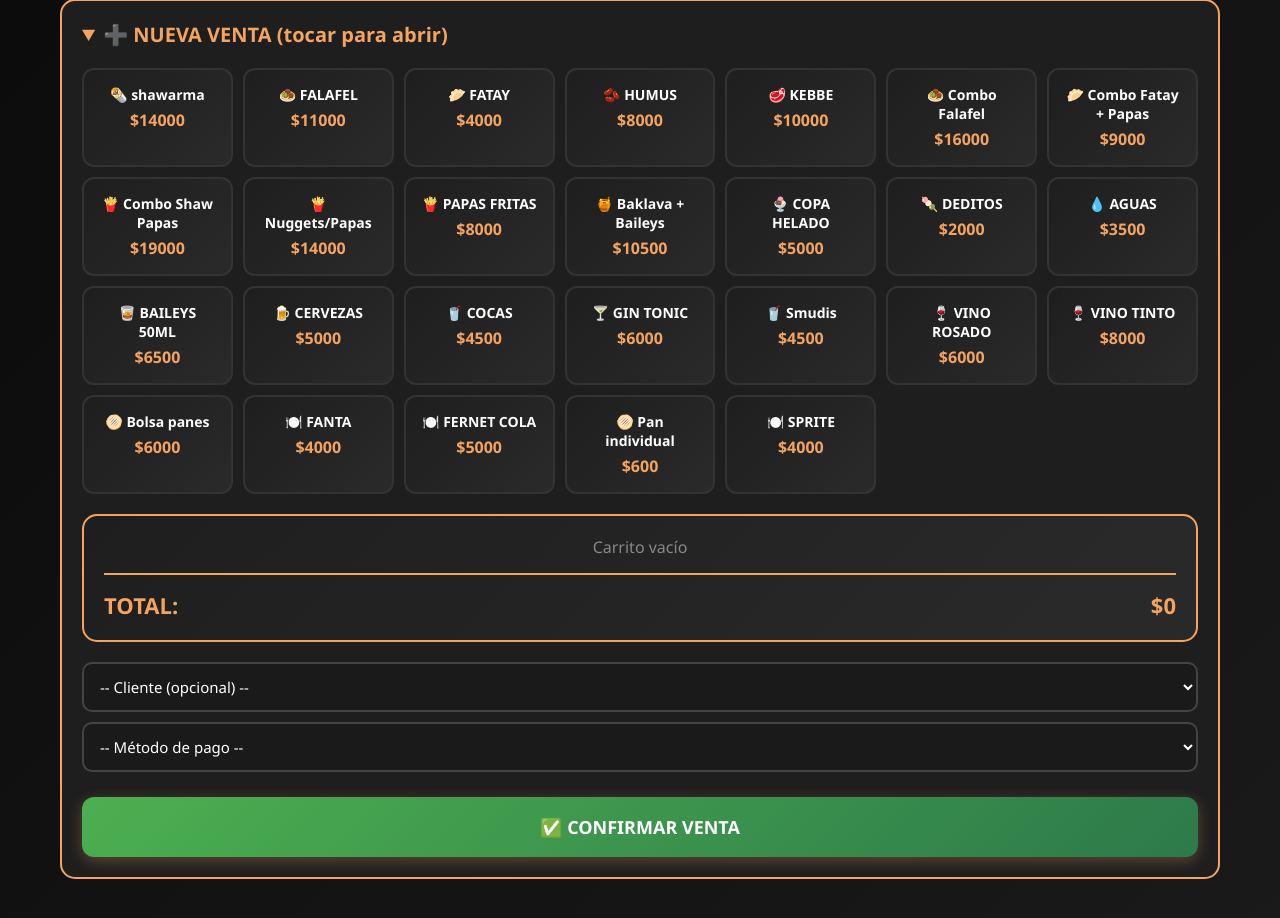
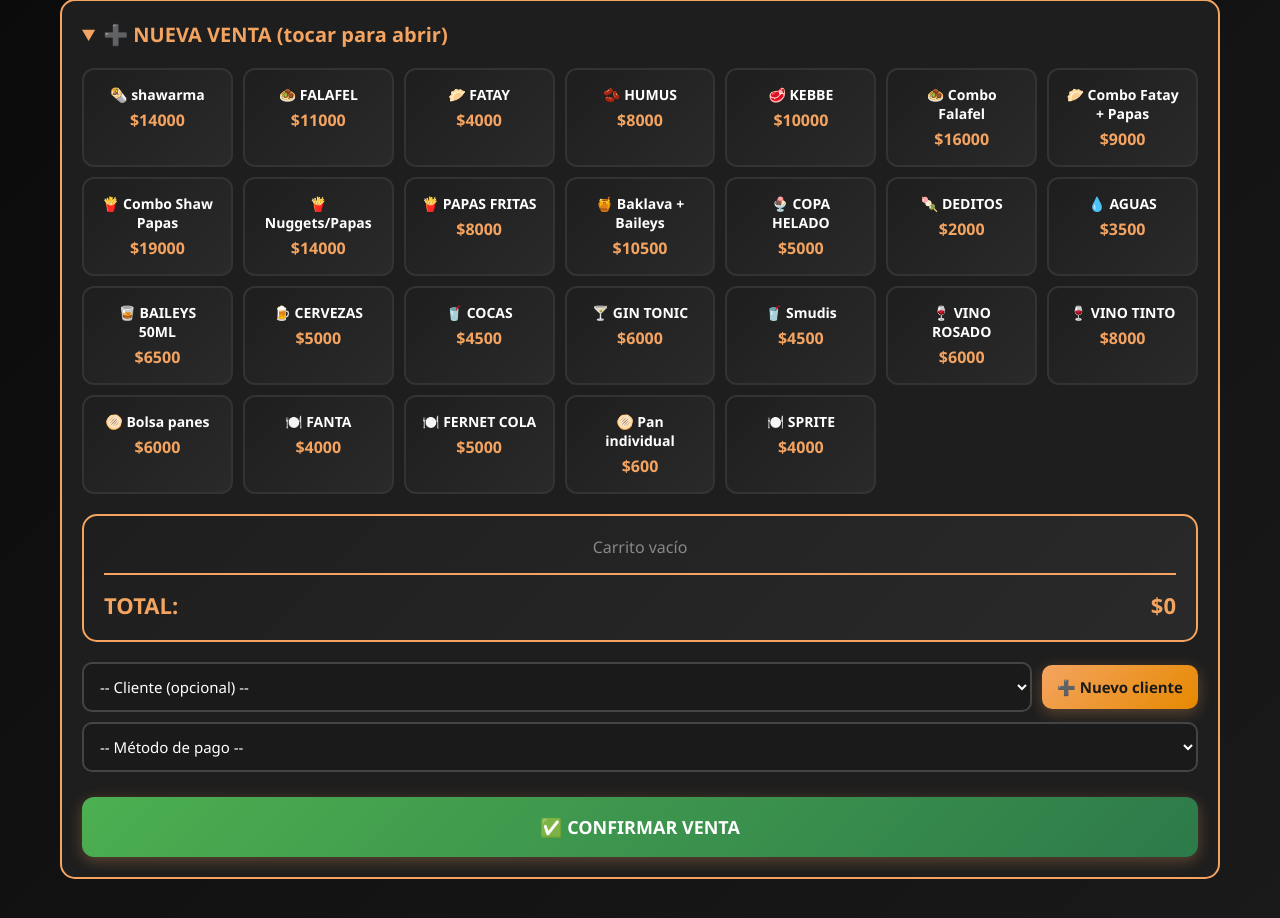
Before and after one commit to MDKShawarma/mdk-sistema, a Flask app: page /ventas in a window 1280 px wide, after a click on "➕ NUEVA VENTA (tocar para abrir)". Shown: the part 209-1127 px from the top of the page. Run offline with Flask 3, Linux system fonts and the light colour scheme; a user stored in the database is signed in; data comes from the database, SQL or seed files in the repository; data that the repository does not hold is empty.

Commit message:
Alta rapida de cliente desde pantalla de ventas

```diff
--- a/app.py
+++ b/app.py
@@ -426,7 +426,26 @@ def informe_borrar_dia(fecha):
     conn.close()
     print(f"OK: se borraron {borradas} ventas del dia {fecha}")
     return redirect(url_for('informe'))
-
+@app.route('/api/nuevo_cliente', methods=['POST'])
+@login_requerido_empleado
+def api_nuevo_cliente():
+    """Alta rapida de cliente desde la pantalla de ventas"""
+    nombre = request.form.get('nombre', '').strip()
+    telefono = request.form.get('telefono', '').strip()
+    if not nombre or not telefono:
+        return json.dumps({"ok": False, "error": "Faltan nombre o telefono"})
+    conn = get_db()
+    cursor = conn.cursor()
+    cursor.execute("SELECT id FROM clientes WHERE telefono = ?", (telefono,))
+    existente = cursor.fetchone()
+    if existente:
+        conn.close()
+        return json.dumps({"ok": False, "error": "Ya existe un cliente con ese telefono", "id": existente[0]})
+    cursor.execute("INSERT INTO clientes (nombre, telefono, total_compras, cantidad_pedidos, puntos) VALUES (?, ?, 0, 0, 0)", (nombre, telefono))
+    nuevo_id = cursor.lastrowid
+    conn.commit()
+    conn.close()
+    return json.dumps({"ok": True, "id": nuevo_id, "nombre": nombre})
 @app.route('/clientes', methods=['GET', 'POST'])
 @login_requerido
 def clientes():
--- a/templates/ventas.html
+++ b/templates/ventas.html
@@ -136,7 +136,7 @@ page-break-inside: avoid !important;
 <div class="comanda">
 <h2>MDK SHAWARMA</h2>
 <div class="subtitulo">Maison du Kebab</div>
-<div class="copia copia-cocina">👨‍🍳 COCINA</div>
+<div class="copia copia-cocina">👨🍳 COCINA</div>
 <div class="fecha">{{ comanda.fecha }}</div>
 <div class="linea"></div>
 <div style="text-align: center; font-size: 14px;">PEDIDO</div>
@@ -227,12 +227,15 @@ Vuelva pronto 🙏
 <span id="total-carrito">$0</span>
 </div>
 </div>
-<select id="cliente_id">
+<div style="display: flex; gap: 10px; align-items: center;">
+<select id="cliente_id" style="flex: 1; margin-bottom: 10px;">
 <option value="">-- Cliente (opcional) --</option>
 {% for c in clientes %}
 <option value="{{ c[0] }}" data-puntos="{{ c[2] }}">{{ c[1] }} ({{ c[2] }} pts)</option>
 {% endfor %}
 </select>
+<button type="button" onclick="abrirModalCliente()" style="background: linear-gradient(135deg, #f4a460, #e68900); color: #1a1a1a; border: none; border-radius: 10px; padding: 12px 15px; font-weight: bold; cursor: pointer; margin-bottom: 10px; font-size: 15px; white-space: nowrap;">➕ Nuevo cliente</button>
+</div>
 <div id="info-puntos" style="display:none; background:#1a1a1a; border:2px solid #f4a460; border-radius:10px; padding:12px; margin-bottom:10px;">
 <div style="color:#f4a460; font-size:14px; font-weight:bold; margin-bottom:6px;">⭐ Puntos del cliente: <span id="puntos-cliente">0</span></div>
 <div id="canje-info" style="display:none; color:#4CAF50; font-size:13px; margin-bottom:8px;">
@@ -300,6 +303,18 @@ Vuelva pronto 🙏
 </div>
 <button class="btn-agregar" onclick="agregarAlCarrito()">✅ AGREGAR AL CARRITO</button>
 <button class="btn-cancelar" onclick="cerrarModal()">CANCELAR</button>
+</div>
+</div>
+</div>
+<div id="modal-cliente" style="display: none;">
+<div class="modal-personalizacion">
+<div class="modal-box">
+<h2>➕ Nuevo cliente</h2>
+<input type="text" id="nc-nombre" placeholder="Nombre y apellido" style="width: 100%; padding: 12px; background: #1a1a1a; color: white; border: 2px solid #444; border-radius: 10px; font-size: 15px; margin-bottom: 10px;">
+<input type="text" id="nc-telefono" placeholder="Teléfono (ej: 1155667788)" style="width: 100%; padding: 12px; background: #1a1a1a; color: white; border: 2px solid #444; border-radius: 10px; font-size: 15px; margin-bottom: 10px;">
+<div id="nc-error" style="display: none; color: #f44336; font-size: 13px; margin-bottom: 10px; font-weight: bold;"></div>
+<button class="btn-agregar" onclick="guardarNuevoCliente()">💾 GUARDAR CLIENTE</button>
+<button class="btn-cancelar" onclick="cerrarModalCliente()">CANCELAR</button>
 </div>
 </div>
 </div>
@@ -387,6 +402,64 @@ return `<div class="carrito-item">
 totalSpan.textContent = '$' + total;
 }
 function eliminarItem(idx) { carrito.splice(idx, 1); renderizarCarrito(); }
+// ==========================================
+// ALTA RAPIDA DE CLIENTE (sin salir de ventas)
+// ==========================================
+function abrirModalCliente() {
+document.getElementById('nc-nombre').value = '';
+document.getElementById('nc-telefono').value = '';
+document.getElementById('nc-error').style.display = 'none';
+document.getElementById('modal-cliente').style.display = 'block';
+document.getElementById('nc-nombre').focus();
+}
+function cerrarModalCliente() {
+document.getElementById('modal-cliente').style.display = 'none';
+}
+function guardarNuevoCliente() {
+const nombre = document.getElementById('nc-nombre').value.trim();
+const telefono = document.getElementById('nc-telefono').value.trim();
+const errDiv = document.getElementById('nc-error');
+if (!nombre || !telefono) {
+errDiv.textContent = '⚠️ Completá nombre y teléfono';
+errDiv.style.display = 'block';
+return;
+}
+const params = new URLSearchParams();
+params.append('nombre', nombre);
+params.append('telefono', telefono);
+fetch('/api/nuevo_cliente', {
+method: 'POST',
+headers: {'Content-Type': 'application/x-www-form-urlencoded'},
+body: params.toString()
+})
+.then(r => r.json())
+.then(data => {
+if (data.ok) {
+const select = document.getElementById('cliente_id');
+const opt = document.createElement('option');
+opt.value = data.id;
+opt.setAttribute('data-puntos', '0');
+opt.textContent = data.nombre + ' (0 pts)';
+select.appendChild(opt);
+select.value = String(data.id);
+select.dispatchEvent(new Event('change'));
+cerrarModalCliente();
+} else if (data.id) {
+const select = document.getElementById('cliente_id');
+select.value = String(data.id);
+select.dispatchEvent(new Event('change'));
+cerrarModalCliente();
+alert('Ese teléfono ya estaba cargado: seleccionamos el cliente existente.');
+} else {
+errDiv.textContent = '⚠️ ' + data.error;
+errDiv.style.display = 'block';
+}
+})
+.catch(err => {
+errDiv.textContent = '⚠️ Error de conexión, intentá de nuevo';
+errDiv.style.display = 'block';
+});
+}
 function confirmarVenta() {
 if (carrito.length === 0) { alert('Agregá al menos un producto'); return; }
 const metodo = document.getElementById('metodo_pago').value;
```
